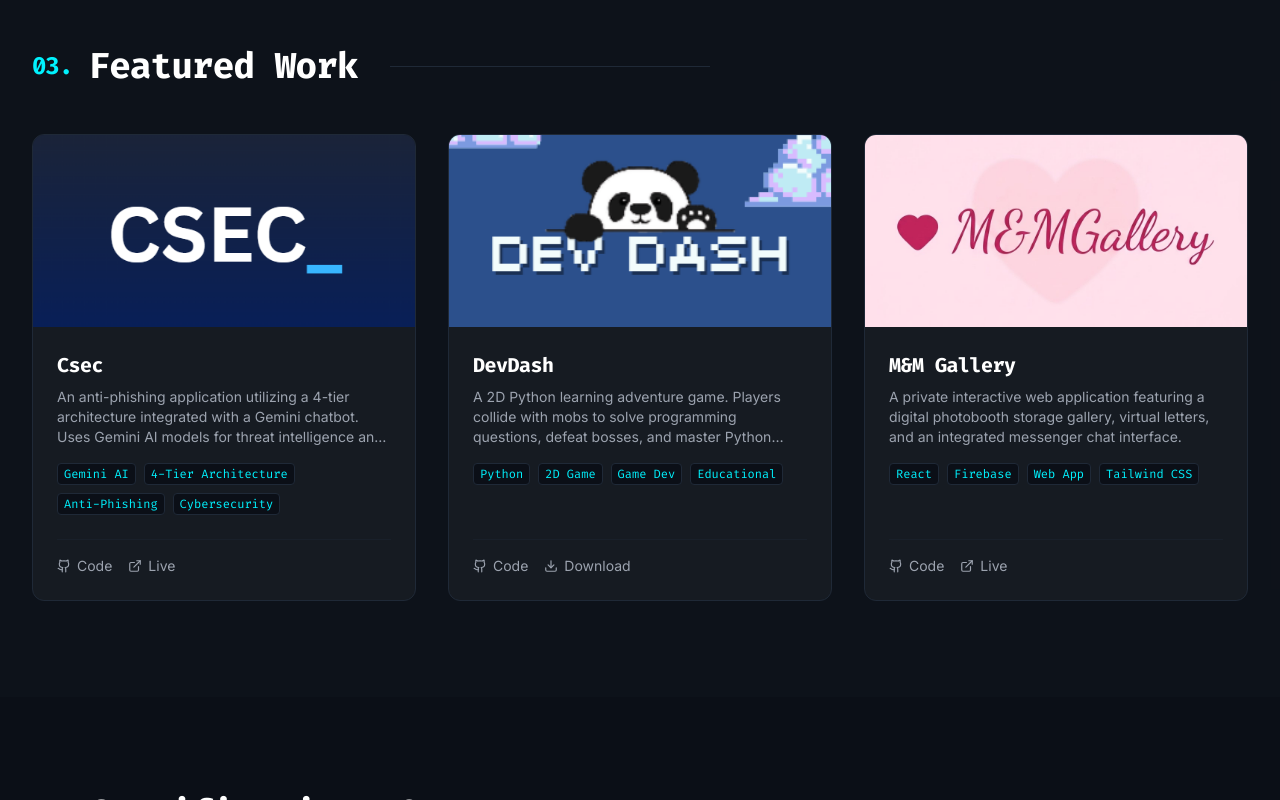
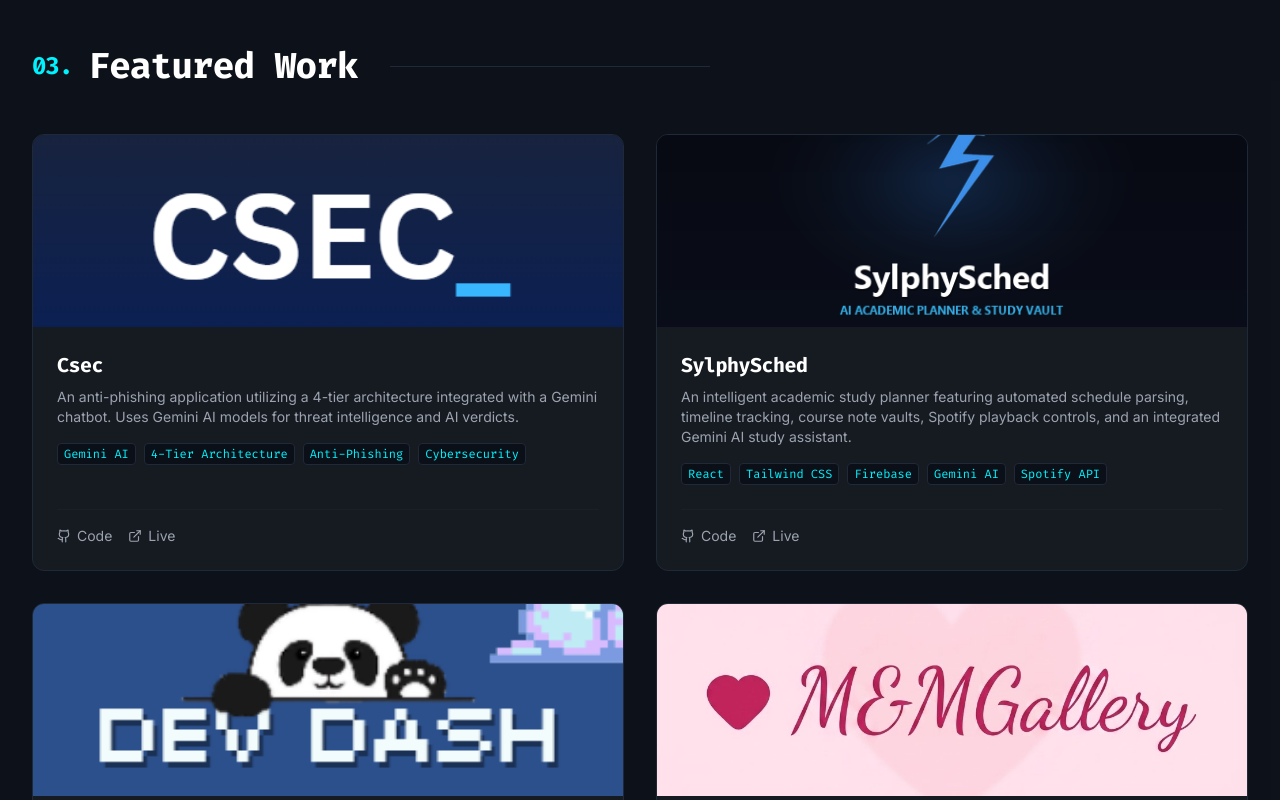
Before and after one commit to mikeymike25-lab/SALAMAT-Portfolio, a React (Vite) app: page / in a window 1280 px wide. Shown: the part 2460-3260 px from the top of the page. Built offline with nearby package versions, Linux system fonts and the light colour scheme; no server answers.

Commit message:
Add SylphySched to projects, terminal commands, and AI context

```diff
--- a/src/App.jsx
+++ b/src/App.jsx
@@ -34,6 +34,7 @@
   { section: 'Skills', text: 'Database Systems: Supabase, Firebase, MySQL.' },
   { section: 'Skills', text: 'Tools & Security: Git/GitHub, Web Exploitation, Digital Forensics, Docker, Claude AI, Agentic AI Workflows, Gemini CLI / Antigravity, Linux (Kali).' },
   { section: 'Projects', text: 'Csec - An anti-phishing app with 4-tier architecture, Gemini AI chatbot integrations, and AI verdicts.' },
+  { section: 'Projects', text: 'SylphySched - An intelligent academic study planner and timetable manager with automated schedule parsing, course notes vault, Spotify playback controls, and an integrated Gemini AI study assistant.' },
   { section: 'Projects', text: 'DevDash - A 2D Python learning adventure game where players collide with mobs to answer programming questions and defeat bosses.' },
   { section: 'Projects', text: 'M&M Gallery - A private web app for photo storage, virtual letters, and an integrated messenger chat interface.' },
   { section: 'Certifications', text: 'AWS AI Practitioner Challenge, Udacity formal certificate (Jun 2026).' },
@@ -323,8 +324,9 @@
     } else if (commandLower === 'projects') {
       newHistory.push(
         { type: 'output', text: '1. Csec - Anti-Phishing 4-Tier & Gemini AI App' },
-        { type: 'output', text: '2. DevDash - 2D Python Educational Adventure Game' },
-        { type: 'output', text: '3. M&M Gallery - Private Photobooth Storage & Chat App' },
+        { type: 'output', text: '2. SylphySched - AI Academic Planner & Timetable Study Vault' },
+        { type: 'output', text: '3. DevDash - 2D Python Educational Adventure Game' },
+        { type: 'output', text: '4. M&M Gallery - Private Photobooth Storage & Chat App' },
         { type: 'output', text: 'Status: Changing directory to /projects...' }
       );
       triggerNavigationScroll('projects', '~/projects');
--- a/src/aiService.js
+++ b/src/aiService.js
@@ -32,8 +32,9 @@
 
 - Key Projects:
   1. Csec: Anti-phishing app with a 4-tier architecture, Gemini AI chatbot, and AI threat verdicts.
-  2. DevDash: A 2D Python programming adventure game where players battle bosses by answering coding questions.
-  3. M&M Gallery: A secure photo gallery, messaging chat client, and virtual letter vault.
+  2. SylphySched: An intelligent academic study planner and timetable manager featuring automated schedule text parsing, interactive timeline tracking, course-bound note vaults, Spotify playback controls, and an integrated Gemini AI study assistant (Live demo: https://sylphysched.vercel.app/).
+  3. DevDash: A 2D Python programming adventure game where players battle bosses by answering coding questions.
+  4. M&M Gallery: A secure photo gallery, messaging chat client, and virtual letter vault.
 
 - Certifications:
   * AWS AI Practitioner Challenge (Jun 2026)
--- a/src/sections/Projects.jsx
+++ b/src/sections/Projects.jsx
@@ -14,6 +14,15 @@
       demoLink: "https://example.com",
       imageSrc: "/assets/Csec.png",
       imagePlaceholder: "Csec App"
+    },
+    {
+      title: "SylphySched",
+      description: "An intelligent academic study planner featuring automated schedule parsing, timeline tracking, course note vaults, Spotify playback controls, and an integrated Gemini AI study assistant.",
+      tags: ["React", "Tailwind CSS", "Firebase", "Gemini AI", "Spotify API"],
+      repoLink: "https://github.com/mikeymike25-lab",
+      demoLink: "https://sylphysched.vercel.app/",
+      imageSrc: "/assets/SylphySched.png",
+      imagePlaceholder: "SylphySched App"
     },
     {
       title: "DevDash",
@@ -43,7 +52,7 @@
           <div className="h-px bg-gray-800 flex-grow ml-4 max-w-xs"></div>
         </h2>
 
-        <div className="grid grid-cols-2 lg:grid-cols-3 gap-3 sm:gap-4 md:gap-8">
+        <div className="grid grid-cols-2 lg:grid-cols-2 gap-3 sm:gap-4 md:gap-8">
           {projectData.map((project, idx) => (
             <div
               key={idx}
```
Also changed, not shown: public/assets/SylphySched.png (added).
